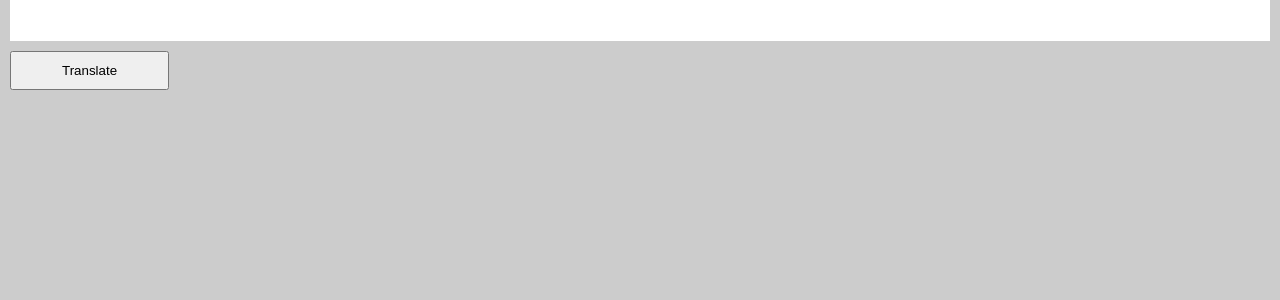
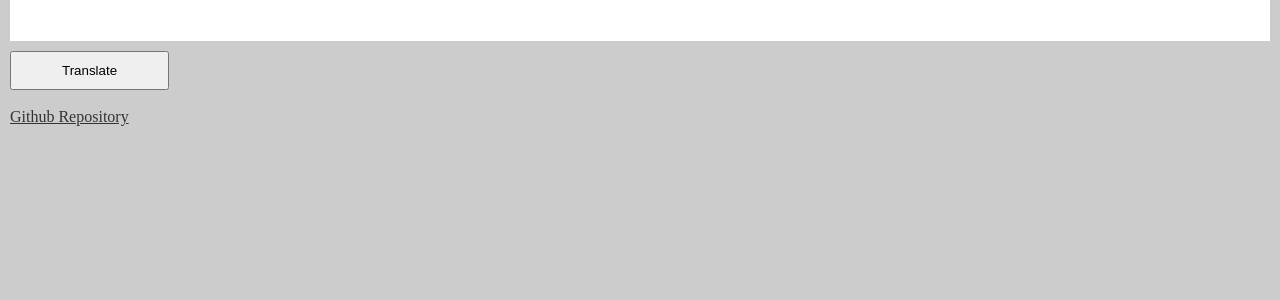
Before and after one commit to diegommir/programming_techniques_a1, a PHP site: page /pig-latin.php in a window 1280 px wide. Shown: the part 476-776 px from the top of the page. Run offline with PHP 8.4, Linux system fonts and the light colour scheme.

Commit message:
repository link

```diff
--- a/pig-latin.php
+++ b/pig-latin.php
@@ -72,6 +72,11 @@ $translated_text = translate($text_to_translate);
                 margin: 0px 10px;
                 padding: 10px 50px;
             }
+
+            a {
+                color: #333;
+                padding: 10px;
+            }
         </style>
     </head>
     <body>
@@ -87,5 +92,7 @@ $translated_text = translate($text_to_translate);
             </div>
             <input id="btnTranslate" type="submit" value="Translate"/>
         </form>
+        <br/>
+        <a href="https://github.com/diegommir/programming_techniques_a1" target="github">Github Repository</a>
     </body>
 </html>
```
